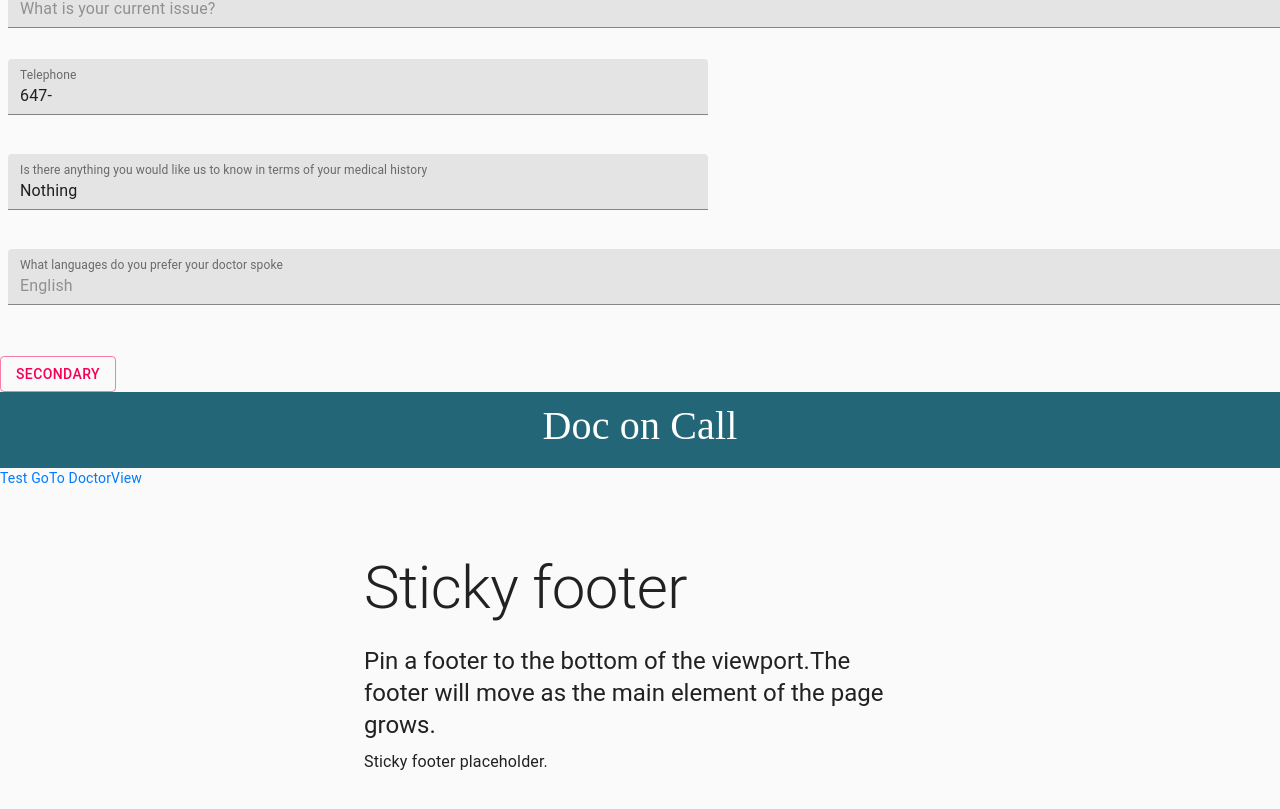
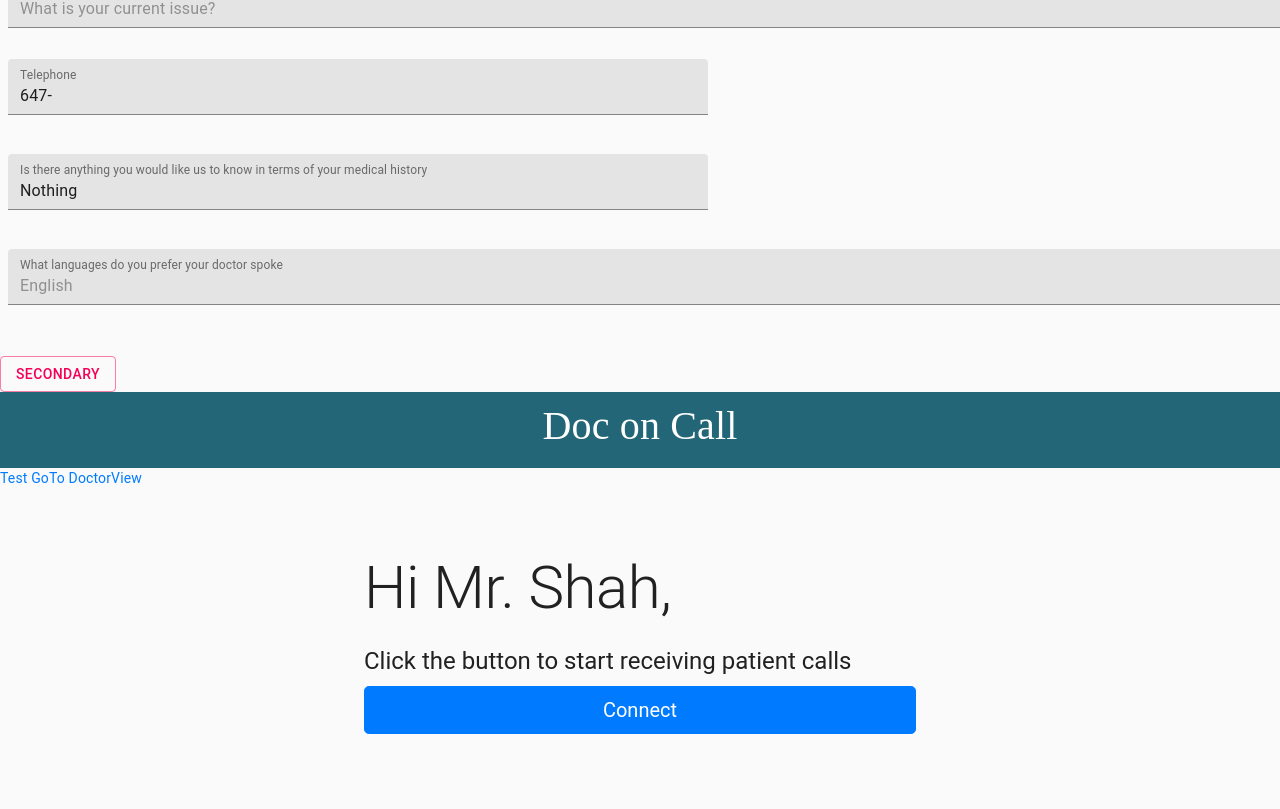
Before and after one commit to ajaysharma2001/Doc-on-Call, a React (Create React App) app in the folder doc-on-call/: page /DoctorView in a window 1280 px wide. Shown: the part 277-1086 px from the top of the page. Built offline with nearby package versions, Linux system fonts and the light colour scheme; what opentok-react would draw is missing.

Commit message:
button in DoctorView

```diff
--- a/doc-on-call/src/App.js
+++ b/doc-on-call/src/App.js
@@ -36,7 +36,6 @@ class App extends React.Component {
             <Route path="/DoctorView" >
               <DoctorView />
               </Route>
-
             <Route>
               <Login />
             </Route>
--- a/doc-on-call/src/DoctorView.js
+++ b/doc-on-call/src/DoctorView.js
@@ -4,6 +4,8 @@ import Typography from '@material-ui/core/Typography';
 import { makeStyles } from '@material-ui/core/styles';
 import Container from '@material-ui/core/Container';
 import Link from '@material-ui/core/Link';
+import Button from 'react-bootstrap/Button';
+import { ButtonToolbar } from 'react-bootstrap';
 
 function Copyright() {
   return (
@@ -44,13 +46,16 @@ export default function DoctorView() {
       <CssBaseline />
       <Container component="main" className={classes.main} maxWidth="sm">
         <Typography variant="h2" component="h1" gutterBottom>
-          Sticky footer
+          Hi Mr. Shah,
         </Typography>
         <Typography variant="h5" component="h2" gutterBottom>
-          {'Pin a footer to the bottom of the viewport.'}
-          {'The footer will move as the main element of the page grows.'}
+          {'Click the button to start receiving patient calls'}
         </Typography>
-        <Typography variant="body1">Sticky footer placeholder.</Typography>
+        <ButtonToolbar>
+        <Button variant="primary" size="lg" block>
+          Connect
+          </Button>
+        </ButtonToolbar>
       </Container>
       <footer className={classes.footer}>
         <Container maxWidth="sm">
```
